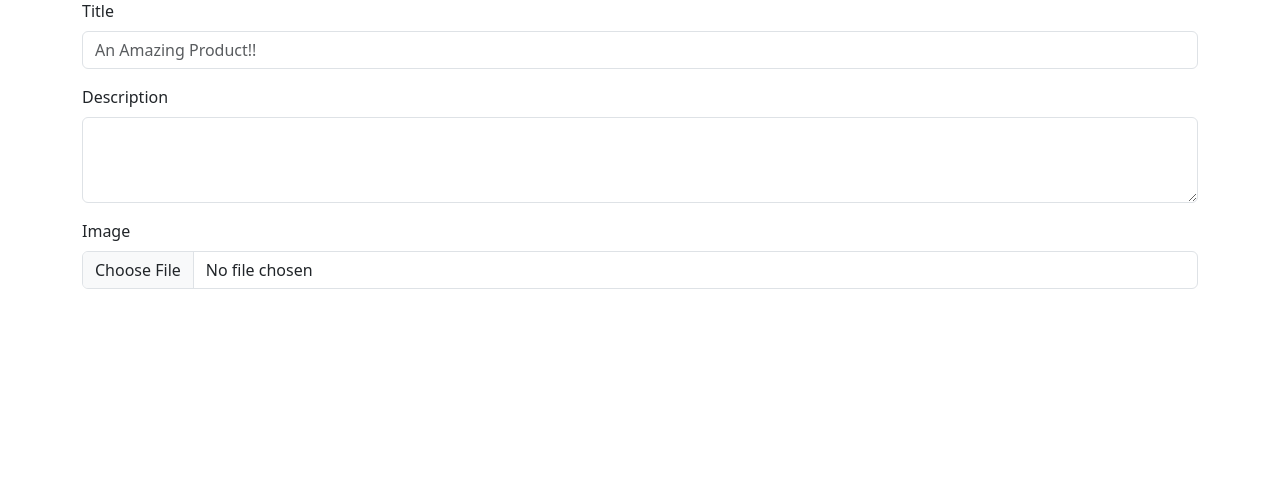
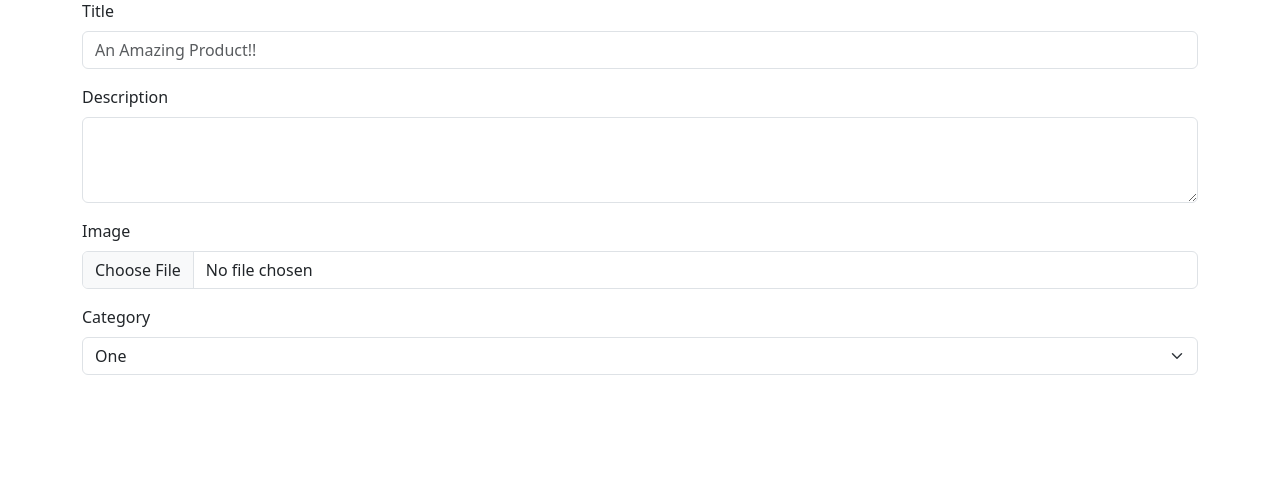
Before and after one commit to dtettarasar/cs50w-pset2, a Django app: page /create-listing in a window 1280 px wide. Shown: the part 137-640 px from the top of the page. Run offline with Django 3.2, Linux system fonts and the light colour scheme; some libraries are stand-ins or nearby versions.

Commit message:
listing creation process: building the category field

```diff
--- a/auctions/templates/auctions/create_listing.html
+++ b/auctions/templates/auctions/create_listing.html
@@ -27,6 +27,19 @@
 
         </div>
 
+        <div class="mb-3">
+
+            <label for="listing-cat" class="form-label">Category</label>
+
+            <select id="listing-cat" class="form-select" aria-label="Default select example">
+                <option value="1">One</option>
+                <option value="2">Two</option>
+                <option value="3">Three</option>
+            </select>
+
+        </div>
+
+
     </form>
 
 {% endblock %}
```
